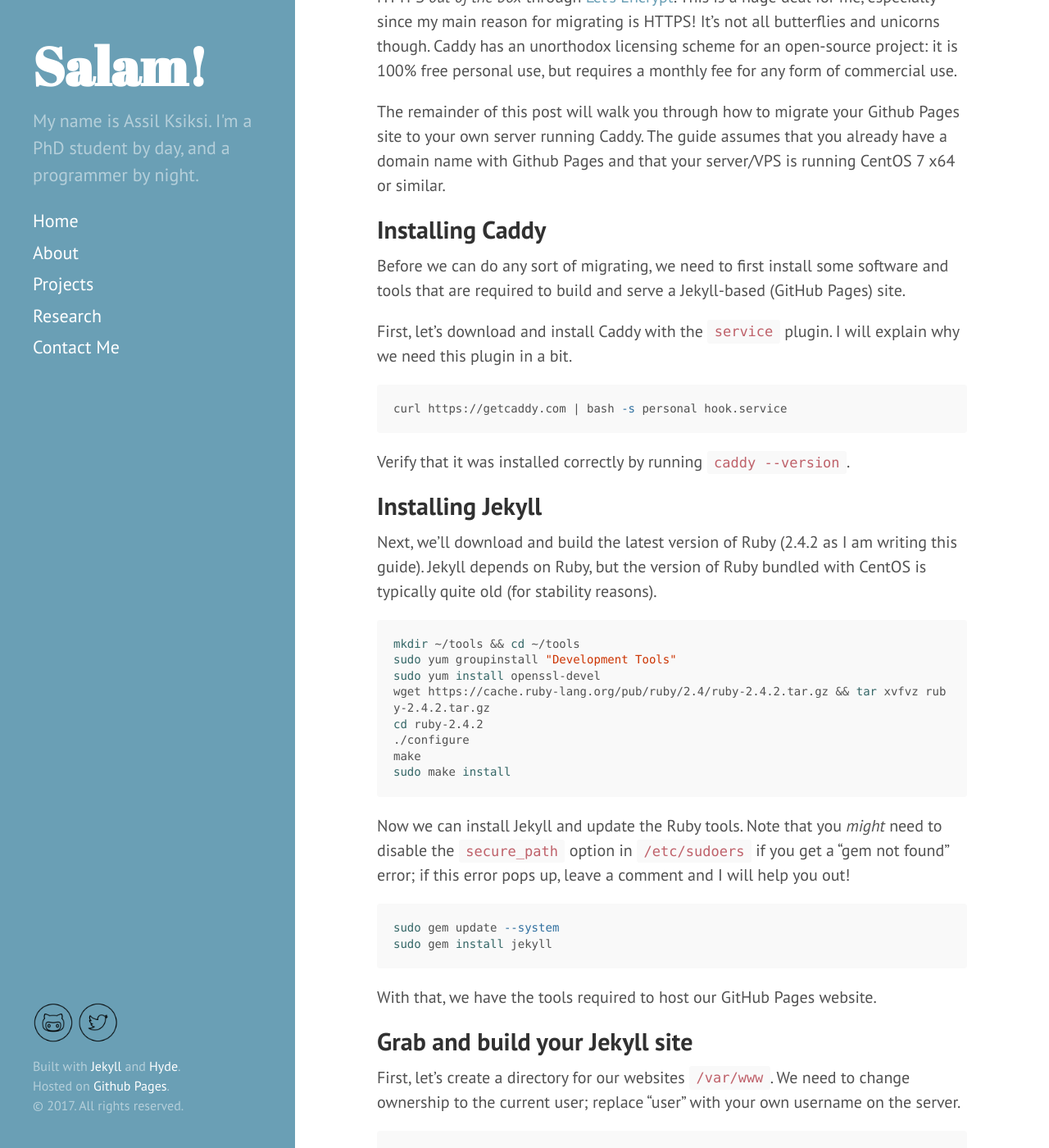
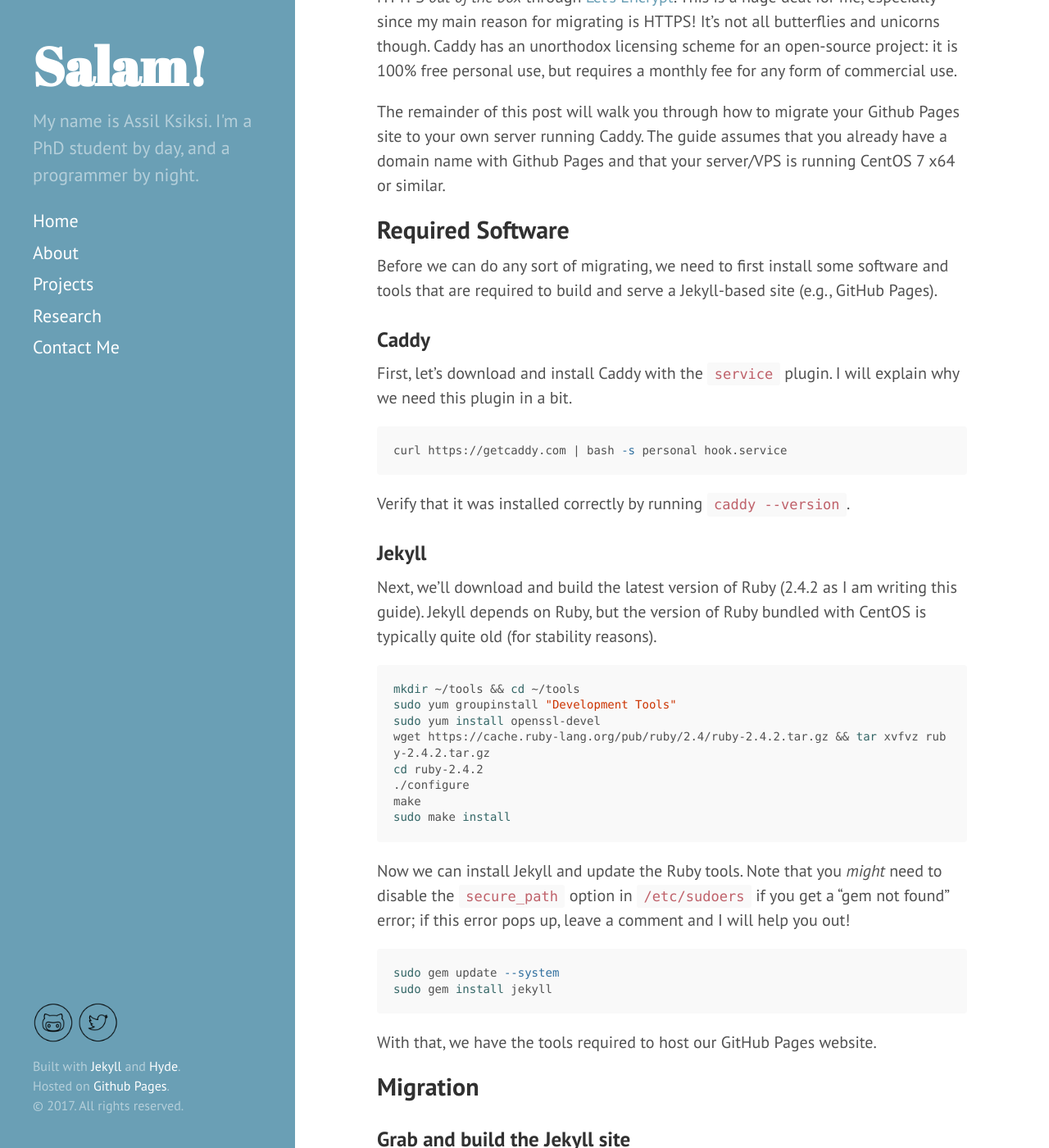
Before and after one commit to aksiksi/blog, a Jekyll site: the page built from _posts/2017-11-30-migrate-github-pages-caddy.md, in a window 1280 px wide and 1400 px high, scrolled down 479 px. Shown: the whole window at 82% size. Built offline with Jekyll 4.4.1, drawn with Linux system fonts in a browser that asks for light colours; comment, search, counter and statistics services are not loaded; some of the changed text lies outside the part shown.

Commit message:
Fixes to Caddy blog post

````diff
--- a/_posts/2017-11-30-migrate-github-pages-caddy.md
+++ b/_posts/2017-11-30-migrate-github-pages-caddy.md
@@ -14,9 +14,11 @@
 
 The remainder of this post will walk you through how to migrate your Github Pages site to your own server running Caddy. The guide assumes that you already have a domain name with Github Pages and that your server/VPS is running CentOS 7 x64 or similar.
 
-## Installing Caddy
+## Required Software
 
-Before we can do any sort of migrating, we need to first install some software and tools that are required to build and serve a Jekyll-based (GitHub Pages) site.
+Before we can do any sort of migrating, we need to first install some software and tools that are required to build and serve a Jekyll-based site (e.g., GitHub Pages).
+
+### Caddy
 
 First, let's download and install Caddy with the `service` plugin. I will explain why we need this plugin in a bit.
 
@@ -26,7 +28,7 @@
 
 Verify that it was installed correctly by running `caddy --version`.
 
-## Installing Jekyll
+### Jekyll
 
 Next, we'll download and build the latest version of Ruby (2.4.2 as I am writing this guide). Jekyll depends on Ruby, but the version of Ruby bundled with CentOS is typically quite old (for stability reasons).
 
@@ -50,7 +52,9 @@
 
 With that, we have the tools required to host our GitHub Pages website.
 
-## Grab and build your Jekyll site
+## Migration
+
+### Grab and build the Jekyll site
 
 First, let's create a directory for our websites `/var/www`. We need to change ownership to the current user; replace "user" with your own username on the server.
 
@@ -73,7 +77,7 @@
 jekyll build
 ```
 
-## Remove your domain from GitHub
+### Remove domain from GitHub
 
 Go to your repo, then `Settings`, then remove the "Custom Domain" and click "Save". Next, delete the `CNAME` file from your GitHub repo.
 
@@ -81,7 +85,7 @@
 
 At this point, your domain will point to your server instead of GitHub.
 
-## Create a Caddyfile
+### Create a Caddyfile
 
 Now we need to configure Caddy to serve our Jekyll website. A `Caddyfile` contains the configuration for the Caddy server; this includes stuff like which domain points to which folder as well as more advanced features.
 
@@ -105,7 +109,7 @@
 
 One more step remains: we need to create a `systemd` service so that Caddy will run in the background even when we are logged out of the server.
 
-## Systemd service for Caddy
+### Setup the Caddy `systemd` service
 
 Execute the following commands. Note that the `-service` option is provided by the `hook.service` plugin we downloaded with Caddy.
 
````
Also changed, not shown: other parts of _posts/2017-11-30-migrate-github-pages-caddy.md (+1 -1 lines).
